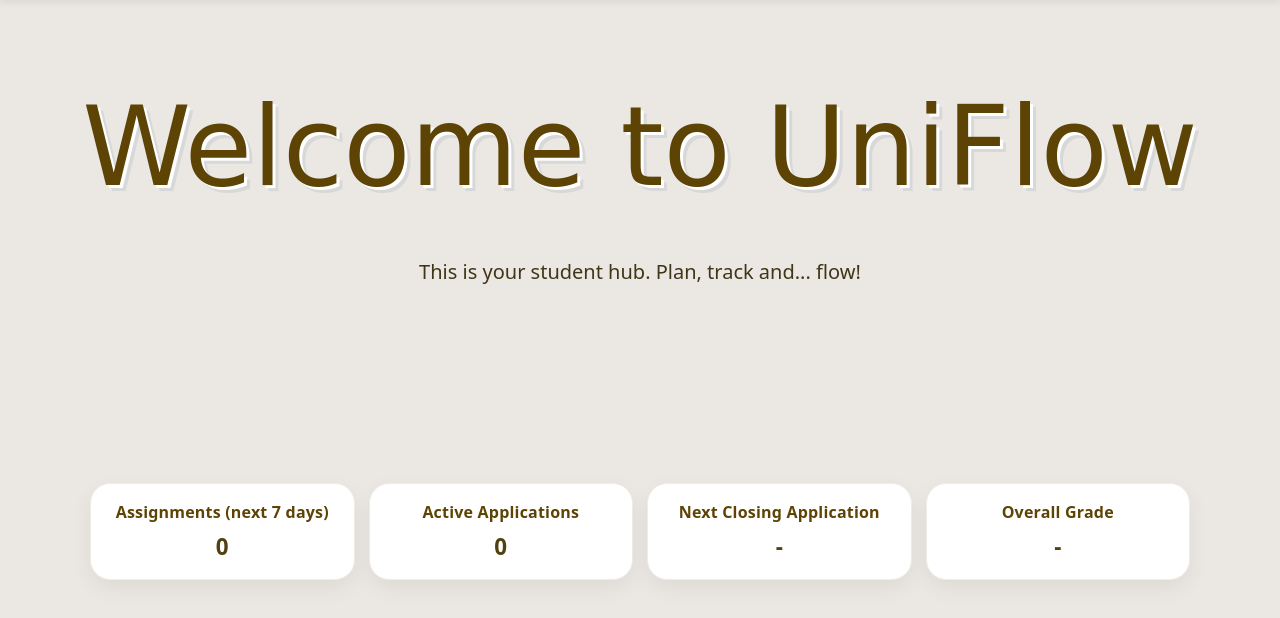
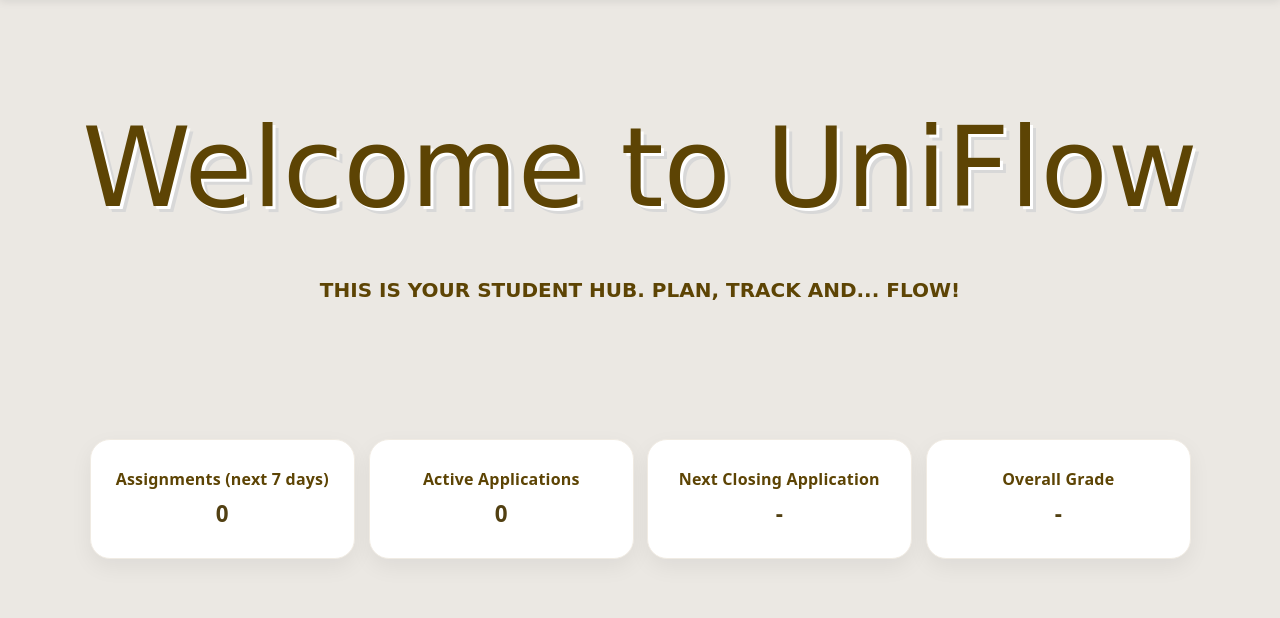
Before and after one commit to andrewkm05/UniFlow, a Flask app: page /home in a window 1280 px wide. Shown: the part 60-678 px from the top of the page. Run offline with Flask 3, Linux system fonts and the light colour scheme; the visitor is signed in with stand-in values (Sample User, id 1); data that the repository does not hold is empty; some web fonts are replaced.

Commit message:
updating home page

```diff
--- a/static/css/styles.css
+++ b/static/css/styles.css
@@ -277,6 +277,15 @@ body{
     border-radius: 20px;
     padding: 16px 18px;
     box-shadow: 0 8px 22px rgba(0, 0, 0, .06);
+    display: flex;
+    flex-direction: column;
+    align-items: center;
+    justify-content: center;
+    text-align: center;
+    min-height: 120px;
+
+    transition: transform .18s ease , box-shadow .18s ease, filter .18s ease;
+    will-change: transform;
 }
 
 .ov-title{
@@ -291,6 +300,26 @@ body{
     font-weight: 900;
     font-size: 1.4rem;
     color: var(--uf-brown-600);
+}
+
+@media(hover: hover){
+    .ov-card:hover{
+        transform: translateY(-4px) scale(1.02);
+        box-shadow: 0 16px 36px rgba(0, 0, 0, .10);
+        filter: brightness(1.02);
+    }
+}
+
+.ov-card:focus-within,
+.ov-card:focus-visible{
+    outline: 3px solid rgba(93, 68, 4, 0.35);
+    outline-offset: 3px;
+    transform: translateY(-2px);
+}
+
+@media(prefers-reduced-motion: reduce){
+    .ov-card{transition: none;}
+    .ov-card:hover{transform: none;}
 }
 
 /* ============ Weekly Schedule ============ */
--- a/templates/home.html
+++ b/templates/home.html
@@ -15,13 +15,13 @@ return render_template("home.html", show_nav=True)
             Welcome to UniFlow
         </h1>
 
-        <p class="lead" style="margin-top: 60px;">
-            This is your student hub. Plan, track and... flow!
+        <p style="margin-top:60px;">
+            <h1 class="fw-bold display-2 text-uppercase" style="font-size:clamp(11px, 12vw, 20px);">This is your student hub. Plan, track and... flow!</h1>
         </p>
     </div>
 
     <!-- Quick Overview -->
-    <div class="overview-grid">
+    <div class="overview-grid" style="margin-top: -100px;">
 
         <!-- Assignments -->
         <div class="ov-card">
```
